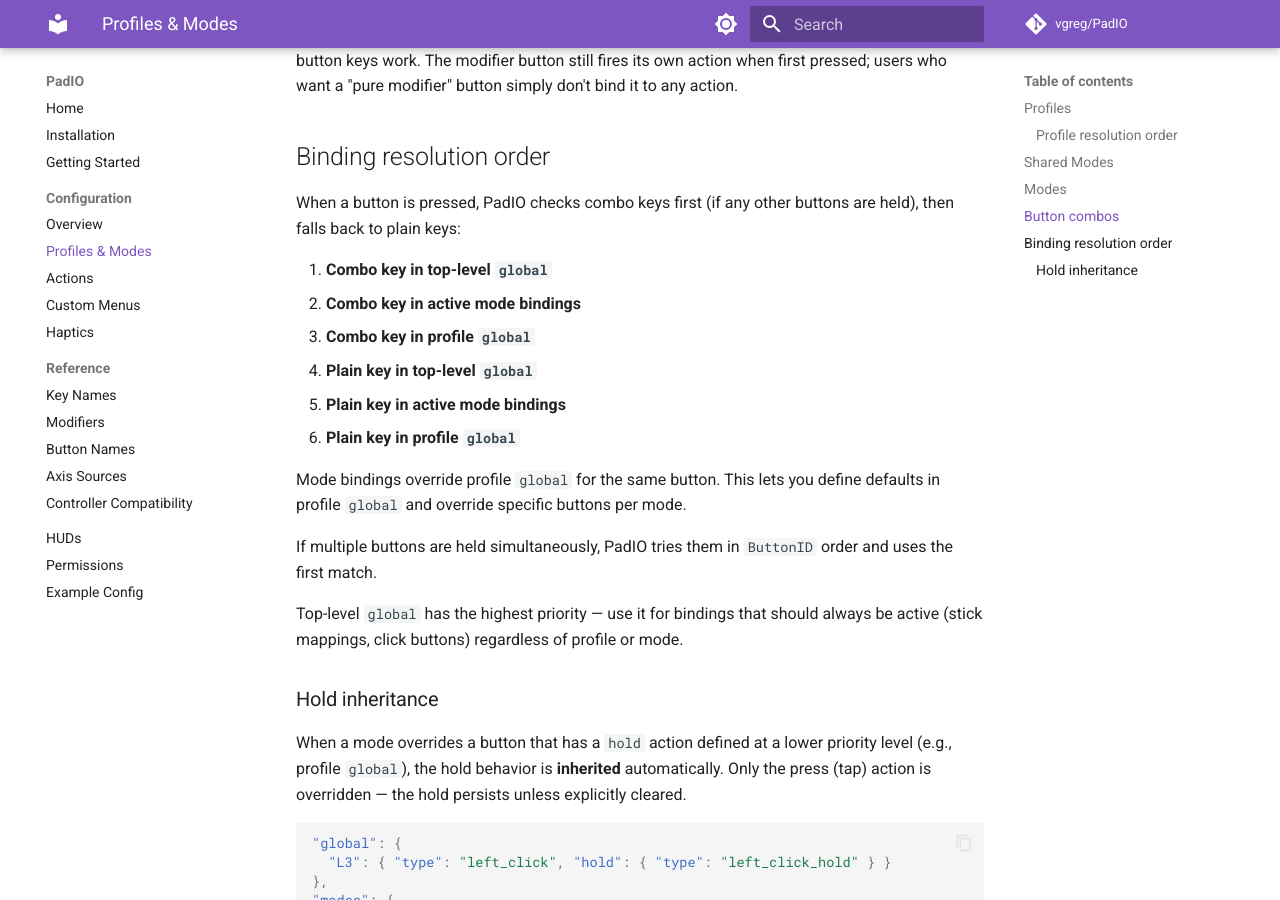
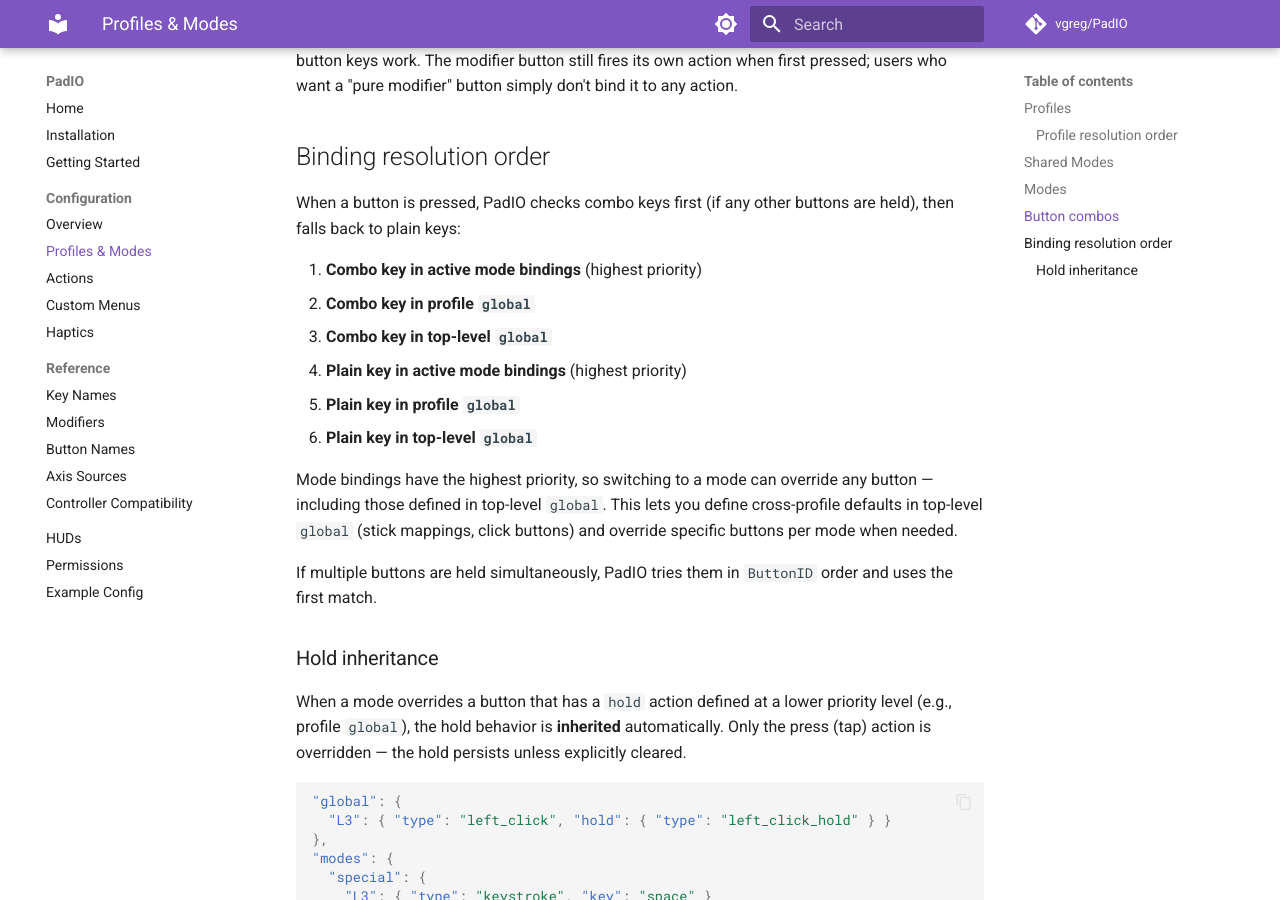
Before and after one commit to vgreg/PadIO, an MkDocs documentation site: the page built from docs/configuration/profiles.md, in a window 1280 px wide and 900 px high, scrolled down 2465 px. Built offline with MkDocs 1.6.1 and Material for MkDocs 9.7.7, drawn with Linux system fonts in a browser that asks for light colours; comment, search, counter and statistics services are not loaded.

Commit message:
Reorder cascade: mode > profile global > top-level global (defaults)
Mode bindings now have the highest priority, allowing shared modes and
per-mode overrides to take precedence over top-level global defaults.

Co-Authored-By: Claude Opus 4.6 <noreply@anthropic.com>

```diff
--- a/docs/configuration/profiles.md
+++ b/docs/configuration/profiles.md
@@ -100,18 +100,16 @@ Combo keys work in top-level `global`, profile `global`, and mode bindings — a
 
 When a button is pressed, PadIO checks combo keys first (if any other buttons are held), then falls back to plain keys:
 
-1. **Combo key in top-level `global`**
-2. **Combo key in active mode bindings**
-3. **Combo key in profile `global`**
-4. **Plain key in top-level `global`**
-5. **Plain key in active mode bindings**
-6. **Plain key in profile `global`**
+1. **Combo key in active mode bindings** (highest priority)
+2. **Combo key in profile `global`**
+3. **Combo key in top-level `global`**
+4. **Plain key in active mode bindings** (highest priority)
+5. **Plain key in profile `global`**
+6. **Plain key in top-level `global`**
 
-Mode bindings override profile `global` for the same button. This lets you define defaults in profile `global` and override specific buttons per mode.
+Mode bindings have the highest priority, so switching to a mode can override any button — including those defined in top-level `global`. This lets you define cross-profile defaults in top-level `global` (stick mappings, click buttons) and override specific buttons per mode when needed.
 
 If multiple buttons are held simultaneously, PadIO tries them in `ButtonID` order and uses the first match.
-
-Top-level `global` has the highest priority — use it for bindings that should always be active (stick mappings, click buttons) regardless of profile or mode.
 
 ### Hold inheritance
 
```
Also changed, not shown: CLAUDE.md (+4 -4 lines), 1 other file.
